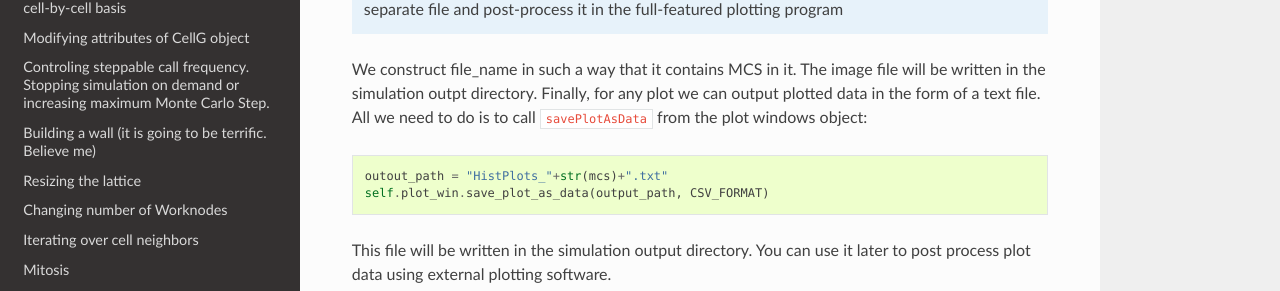
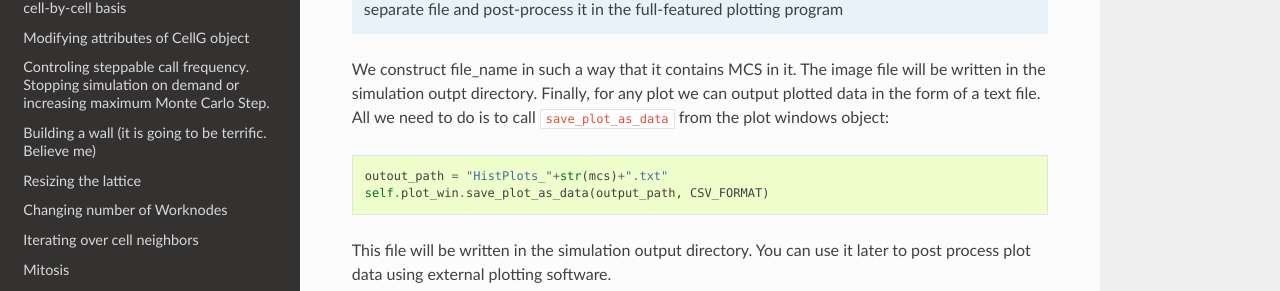
Before and after one commit to CompuCell3D/PythonScriptingManual, a Sphinx documentation site: the page built from docs/adding_plots_to_the_simulation.rst, in a window 1280 px wide and 900 px high, scrolled down 3497 px. Shown: the part 424-715 px from the top of the window. Built offline with Sphinx 7.4.7 and the Read the Docs theme 2.0.0, drawn with Linux system fonts in a browser that asks for light colours.

Commit message:
formatting

```diff
--- a/docs/adding_plots_to_the_simulation.rst
+++ b/docs/adding_plots_to_the_simulation.rst
@@ -208,7 +208,7 @@ image.
 We construct file_name in such a way that it contains MCS in it.
 The image file will be written in the simulation outpt directory.
 Finally, for any plot we can output plotted data in the form of a text
-file. All we need to do is to call ``savePlotAsData`` from the plot windows
+file. All we need to do is to call ``save_plot_as_data`` from the plot windows
 object:
 
 .. code-block:: python
```
